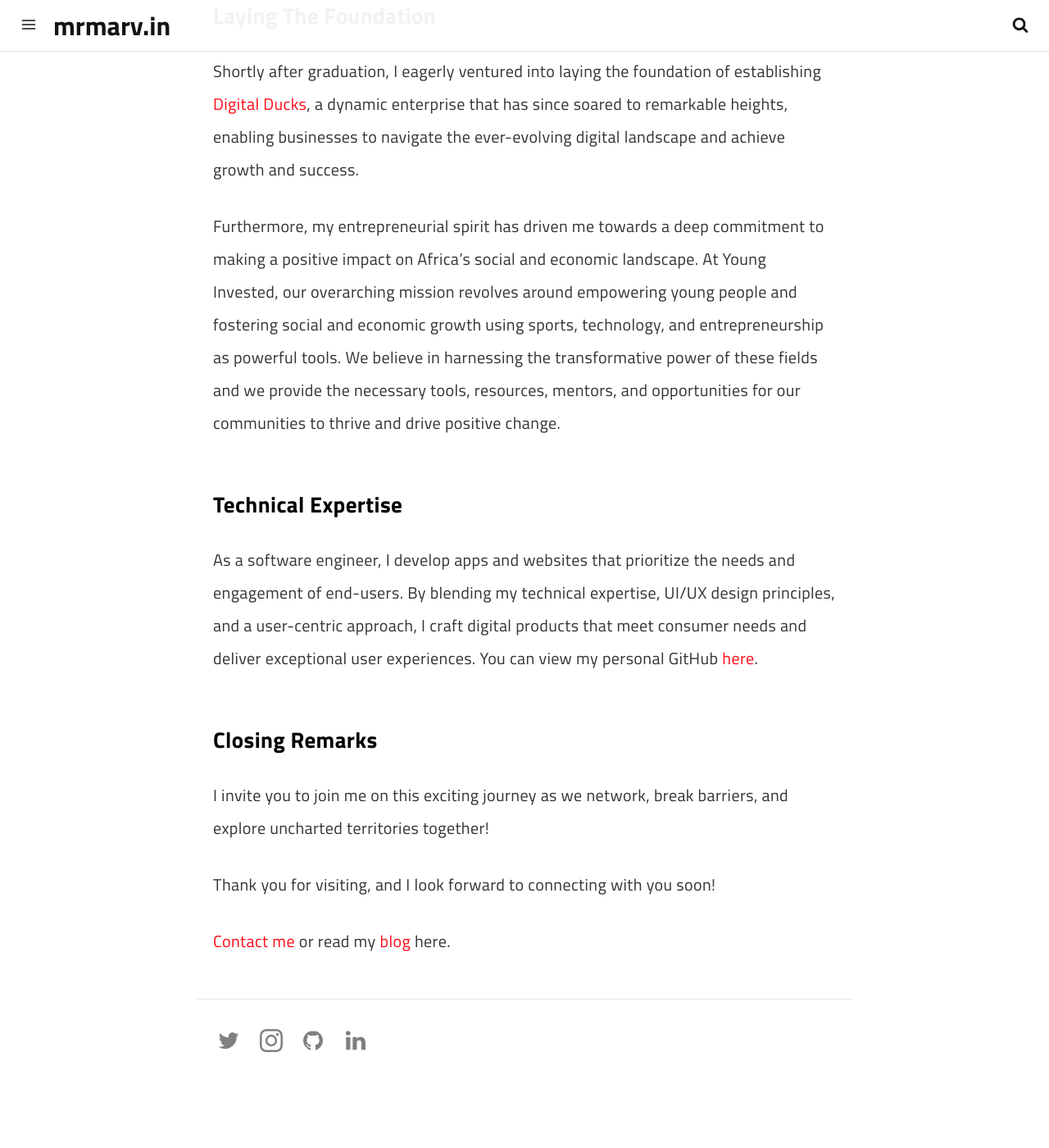
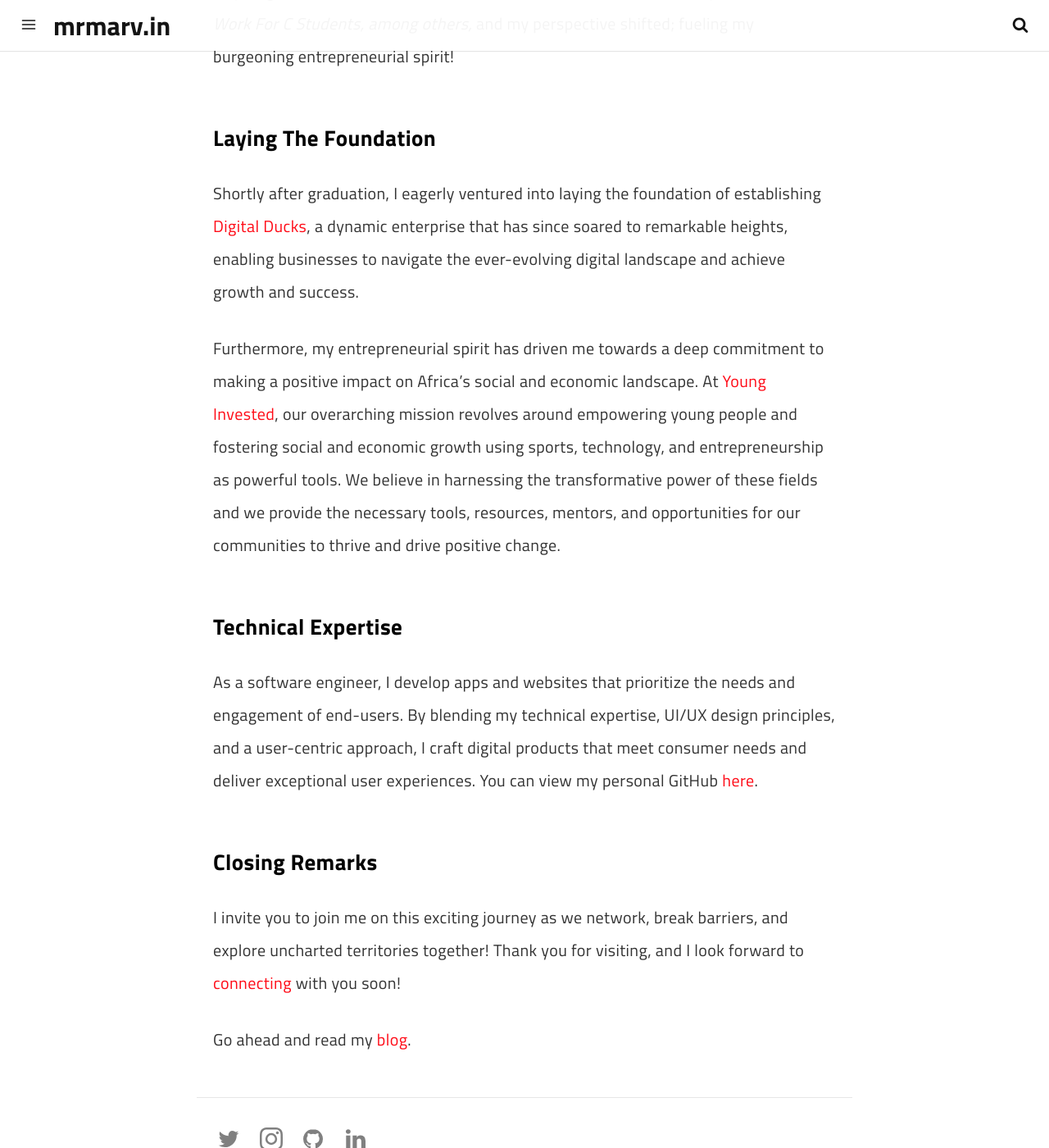
Before and after one commit to marv0/marv0.github.io, a Jekyll site: the page built from pages/about.md, in a window 1280 px wide and 1400 px high, scrolled down 1459 px. Shown: the whole window at 82% size. Built offline with Jekyll 4.4.1, drawn with Linux system fonts in a browser that asks for light colours; a script that is not in the unit is left out; before the commit the page ends 2778 px from its top, so only the background shows below that; some of the changed text lies outside the part shown.

Commit message:
Update about.md

```diff
--- a/pages/about.md
+++ b/pages/about.md
@@ -10,11 +10,13 @@
 
 ### About Me
 
-Hello, world!👋 I'm Marvin Ogot, an entrepreneur and software engineer based in Nairobi, Kenya. Welcome to my blog!
+Hello, world!👋 I'm Marvin Ogot, an entrepreneur and software engineer based in Nairobi, Kenya. Beyond that, I am a devoted believer and proud Christian, guided by my faith in every aspect of my life.
+
+Welcome to my [blog](/)!
 
 ### Why This Blog?
 
-I started this blog to document my learning journey while sharing valuable insights across a spectrum of subjects encompassing business, entrepreneurship, and a range of technologies that extend beyond just software. *Moreover, I anticipate delving into areas associated with personal development and more.* If you have the slightest interest in building and delivering great products and services, this blog is for you!
+I started this [blog](/) as a way to document my learning journey while sharing valuable insights across a spectrum of subjects encompassing business, entrepreneurship and a range of technologies that extend beyond just software. *Moreover, I anticipate delving into areas associated with personal development and more.* If you have the slightest interest in building and delivering great products and services, this blog is for you!
 
 ### Entrepreneurial Drive
 
@@ -24,7 +26,7 @@
 
 Shortly after graduation, I eagerly ventured into laying the foundation of establishing [Digital Ducks](https://www.digitalducks.co.ke), a dynamic enterprise that has since soared to remarkable heights, enabling businesses to navigate the ever-evolving digital landscape and achieve growth and success.
 
-Furthermore, my entrepreneurial spirit has driven me towards a deep commitment to making a positive impact on Africa’s social and economic landscape. At Young Invested, our overarching mission revolves around empowering young people and fostering social and economic growth using sports, technology, and entrepreneurship as powerful tools. We believe in harnessing the transformative power of these fields and we provide the necessary tools, resources, mentors, and opportunities for our communities to thrive and drive positive change.
+Furthermore, my entrepreneurial spirit has driven me towards a deep commitment to making a positive impact on Africa’s social and economic landscape. At [Young Invested](https://www.younginvested.org), our overarching mission revolves around empowering young people and fostering social and economic growth using sports, technology, and entrepreneurship as powerful tools. We believe in harnessing the transformative power of these fields and we provide the necessary tools, resources, mentors, and opportunities for our communities to thrive and drive positive change.
 
 ### Technical Expertise
 
@@ -32,8 +34,6 @@
 
 ### Closing Remarks
 
-I invite you to join me on this exciting journey as we network, break barriers, and explore uncharted territories together!
+I invite you to join me on this exciting journey as we network, break barriers, and explore uncharted territories together! Thank you for visiting, and I look forward to [connecting](/contact) with you soon!
 
-Thank you for visiting, and I look forward to connecting with you soon!
-
-[Contact me](/contact) or read my [blog](/) here.
+Go ahead and read my [blog](/).
```
